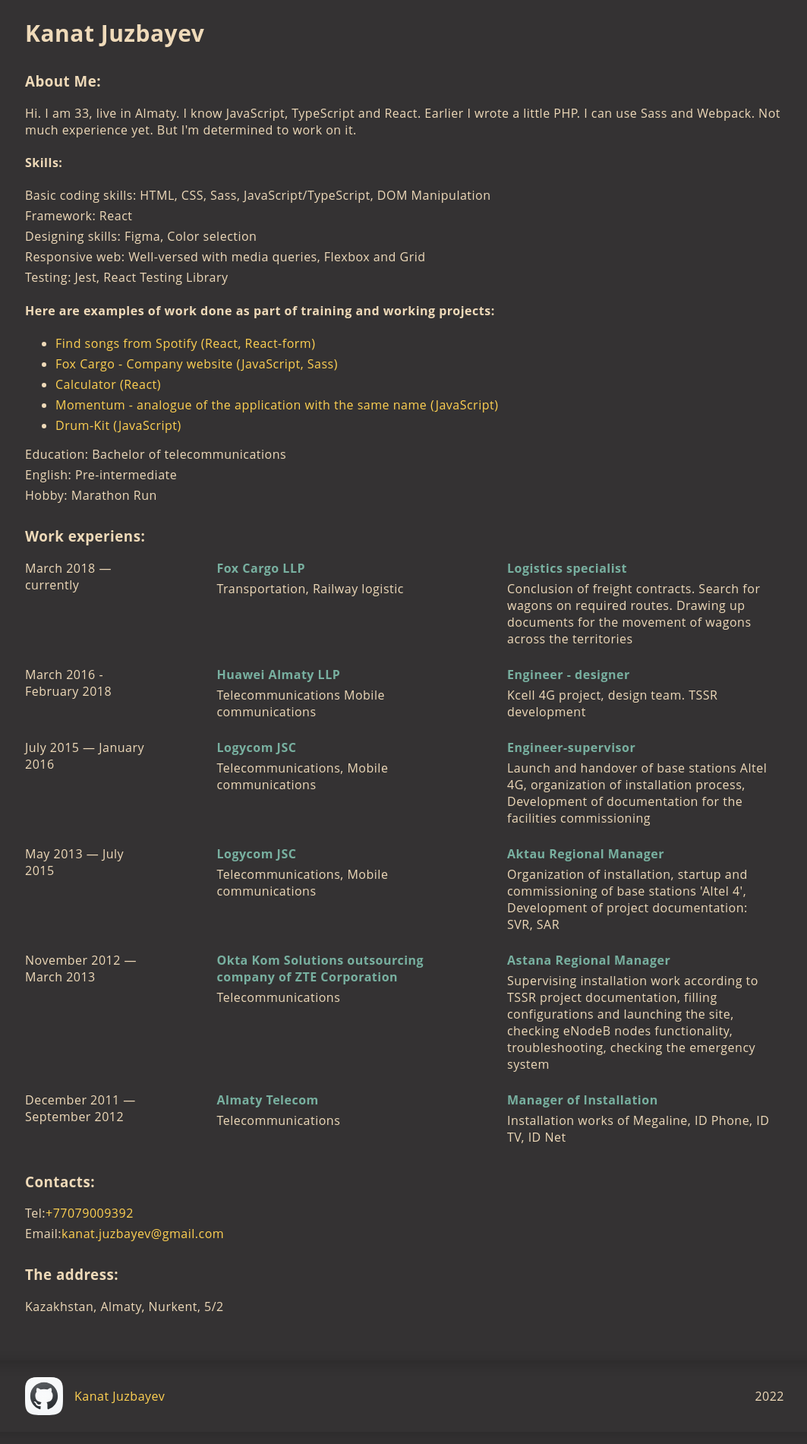
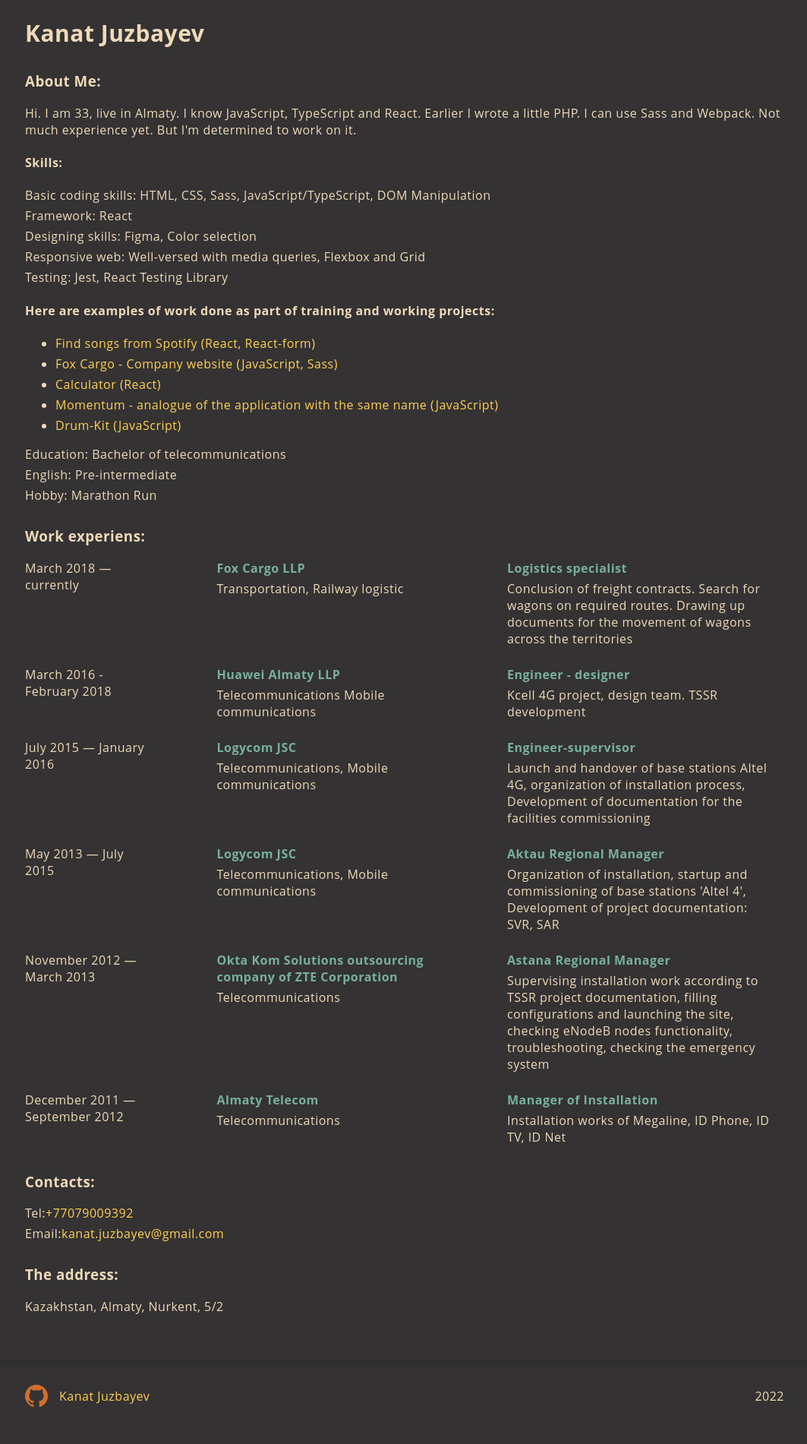
Before and after one commit to KanatJuzbayev/cv-react, a React (Create React App) app: page / in a window 1280 px wide. Shown: the part 361-2262 px from the top of the page at 76% size, without its empty margins (107-1170 px from the left). Built offline with nearby package versions, Linux system fonts and the light colour scheme.

Commit message:
feat: change git ico and some styles

```diff
--- a/src/App.tsx
+++ b/src/App.tsx
@@ -20,9 +20,9 @@
         <section className="about-me">
           <h3>About Me:</h3>
           <p>
-            Hi. I am 33, live in Аlmaty. I know JavaScript, TypeScript and React. Earlier I wrote a
-            little PHP. I can use Sass and Webpack. Not much experience yet. But I&apos;m determined
-            to work on it.
+            Hi. I am {new Date().getFullYear() - 1989}, live in Аlmaty. I know JavaScript,
+            TypeScript and React. Earlier I wrote a little PHP. I can use Sass and Webpack. Not much
+            experience yet. But I&apos;m determined to work on it.
           </p>
           <div className="skills">
             <h4>Skills:</h4>
@@ -90,7 +90,7 @@
           <img className="ico-github" src={icoGithub} alt="GitHub" />
           Kanat Juzbayev
         </a>
-        <p>2022</p>
+        <p>{new Date().getFullYear()}</p>
       </div>
     </div>
   );
--- a/src/index.css
+++ b/src/index.css
@@ -20,14 +20,10 @@
   margin: 30px 0;
 }
 
-.App {
-  /* text-align: center; */
-}
-
 .wrapper {
   max-width: 1000px;
   margin: auto;
-  box-shadow: 0px 4px 20px rgba(0, 0, 0, 0.2);
+  box-shadow: 0px 4px 10px rgba(0, 0, 0, 0.2);
   padding: 20px 70px;
 }
 
@@ -53,7 +49,6 @@
   display: flex;
   flex-wrap: wrap;
   justify-content: space-between;
-  margin-bottom: 30px;
 }
 
 .avatar {
@@ -74,7 +69,7 @@
 }
 
 .ico-github {
-  width: 50px;
+  width: 30px;
   margin-right: 15px;
 }
 
```
Also changed, not shown: src/img/ico-github.svg, src/img/rs-school-js.svg (deleted).
